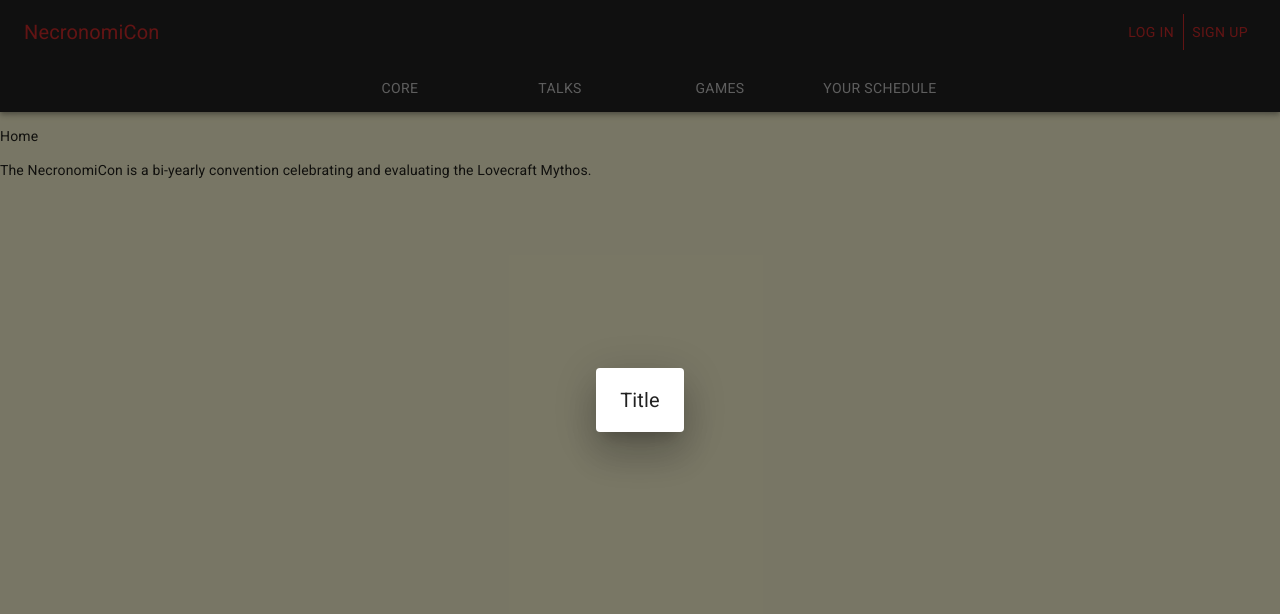
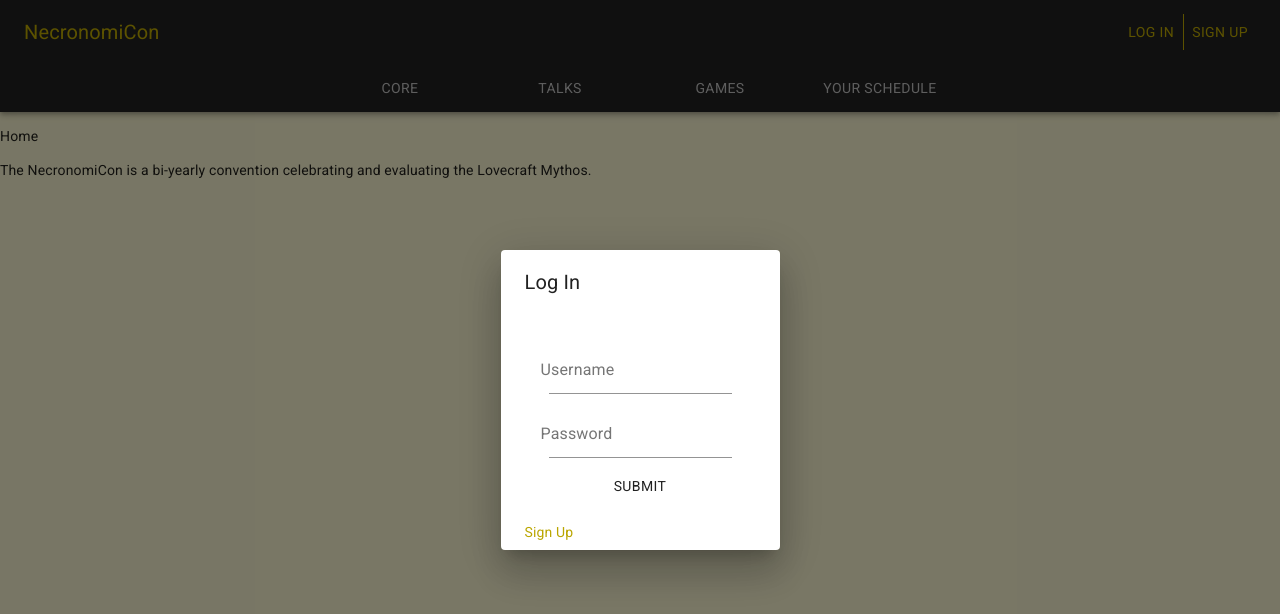
Before and after one commit to EmilyLow/convention-planner-frontend, a React (Create React App) app: page / in a window 1280 px wide. Both pictures are taken after a click on the button "LOG IN". Shown: the top 614 px of the page. Built offline with nearby package versions, Linux system fonts and the light colour scheme.

Commit message:
Basic login form

```diff
--- a/package.json
+++ b/package.json
@@ -12,6 +12,7 @@
     "@testing-library/user-event": "^12.8.3",
     "react": "^17.0.2",
     "react-dom": "^17.0.2",
+    "react-hook-form": "^7.8.1",
     "react-router-dom": "^5.2.0",
     "react-scripts": "4.0.3",
     "web-vitals": "^1.1.2"
--- a/src/App.js
+++ b/src/App.js
@@ -35,11 +35,6 @@ import LogIn from "./components/LogIn";
 
 //Example of using theme in makeStyles
 const useStyles = makeStyles( theme => ({
-  test: props => ({
-    background: theme.palette.secondary.main,
-    color: theme.palette.primary.main,
-
-  }),
   headerSpread: props => ({
     display: "flex",
     justifyContent: "space-between",
--- a/src/components/LogIn.js
+++ b/src/components/LogIn.js
@@ -1,13 +1,104 @@
 import Dialog from '@material-ui/core/Dialog';
 import DialogTitle from '@material-ui/core/DialogTitle';
+import DialogContent from '@material-ui/core/DialogContent';
+import DialogActions from '@material-ui/core/DialogActions';
+import TextField from '@material-ui/core/TextField';
+import Box from '@material-ui/core/Box';
+import Button from '@material-ui/core/Button';
+import Link from '@material-ui/core/Link';
+import { makeStyles } from '@material-ui/core/styles';
 
+import {Controller, useForm,} from "react-hook-form";
+
+const useStyles = makeStyles( theme => ({
+    root: {
+        display: 'flex',
+        flexDirection: 'column',
+        // justifyContent: 'center',
+        // width: `100%`,
+
+        padding: theme.spacing(2)
+      },
+    dialogStyle: props => ({
+    //   background: theme.palette.primary.main,
+    //   color: theme.palette.primary.contrastText,
+    }),
+    textFieldStyle: props => ({
+        padding: theme.spacing(1)
+        // background: "#FFFFFF", //White
+        // padding: theme.spacing(1),
+    }),
+    buttonStyle: props => ({
+        padding: theme.spacing(1)
+        // color: "#FFFFFF" //White
+    }),
+  }));
 
 export default function LogIn(props) {
 
+    const classes = useStyles();
+    const {handleSubmit, control, watch } = useForm();
+
+    const onSubmit = data => {
+        console.log("Click");
+        console.log(data);
+        //TODO Log in
+
+    };
 
     return(
-        <Dialog open={props.open} onClose = {props.handleClose}>
-            <DialogTitle>Title</DialogTitle>
+        <Dialog  open={props.open} onClose = {props.handleClose}>
+            <Box className = {classes.dialogStyle}>
+                <DialogTitle>Log In</DialogTitle>
+                <DialogContent>
+                <form className={classes.root} onSubmit={handleSubmit(onSubmit)}>
+                    <Controller
+                        name="username"
+                        control={control}
+                        defaultValue=""
+                        render={({ field: { onChange, value }, fieldState: { error } }) => (
+                            <TextField
+                                label="Username"
+                                className = {classes.textFieldStyle}
+                                // variant="filled"
+                                value={value}
+                                onChange={onChange}
+                                error={!!error}
+                                helperText={error ? error.message : null}
+                            />
+                        )}
+                        rules={{ required: 'Username required'}}
+                    />
+                    <Controller
+                        name="password"
+                        control={control}
+                        defaultValue=""
+                        render={({ field: { onChange, value }, fieldState: { error } }) => (
+                            <TextField
+                                label="Password"
+                                className = {classes.textFieldStyle}
+                                // variant="filled"
+                                type="password"
+                                value={value}
+                                onChange={onChange}
+                                error={!!error}
+                                helperText={error ? error.message : null}
+                            />
+                        )}
+                        rules={{ required: 'Password required'}}
+                    />
+                    <Button type="submit" className = {classes.buttonStyle}>
+                    Submit
+                    </Button>
+
+                    </form>
+                    <Link href="#" variant="p" color="secondary">Sign Up</Link>
+                    </DialogContent>
+
+
+
+            </Box>
+
 
         </Dialog>
 
--- a/src/index.js
+++ b/src/index.js
@@ -16,7 +16,8 @@ const theme = createMuiTheme({
       main: '#212121',
     },
     secondary: {
-      main: '#c62828',
+      // main: '#c62828',
+      main: '#baa600',
     },
 
     background: {
```
Also changed, not shown: 1 other file (tests, documents, lock files or other folders).
